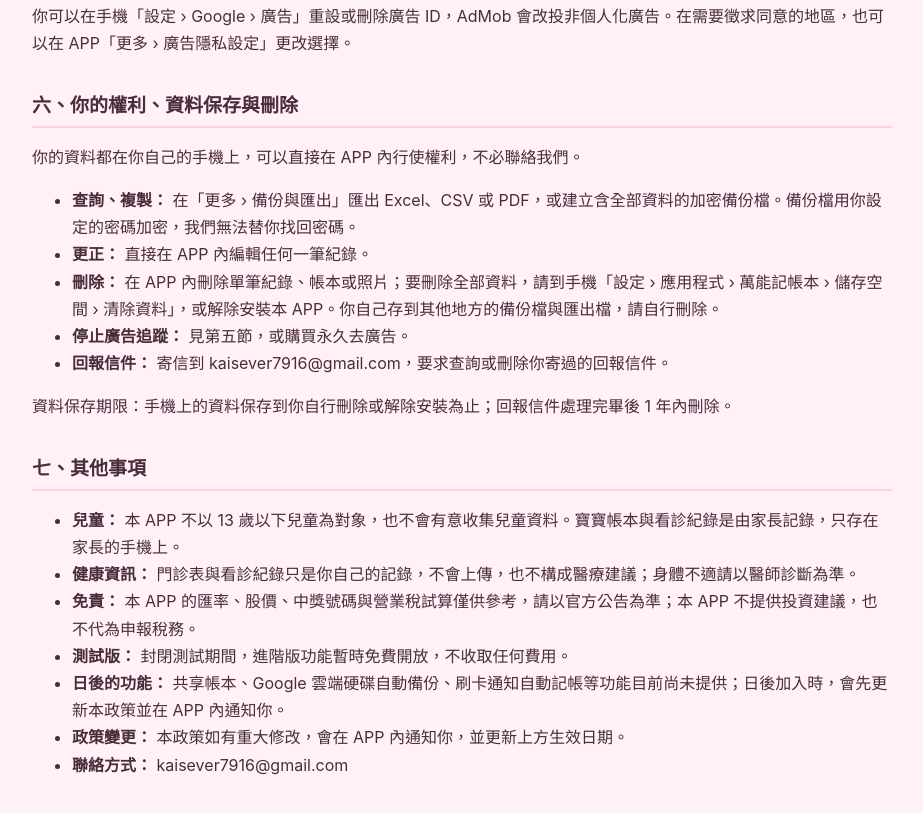
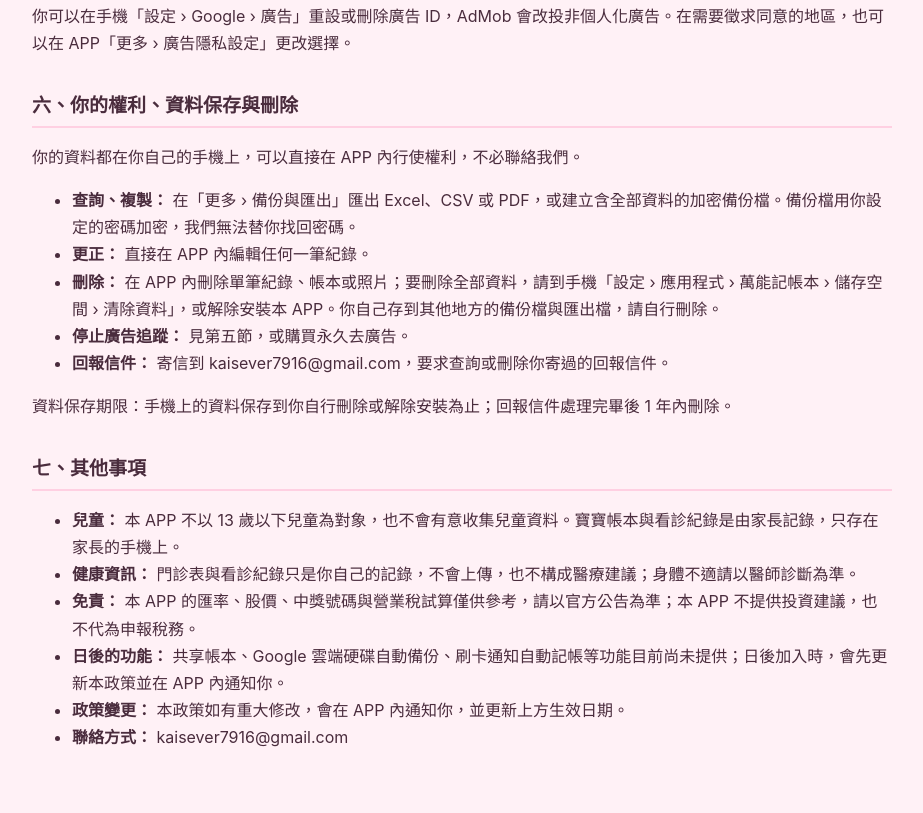
Before and after one commit to kaikai7916/wanneng-privacy, a plain HTML site: page index.html in a window 1280 px wide. Shown: the part 3122-3935 px from the top of the page, without its empty margins (178-1101 px from the left). Drawn offline with Linux system fonts and the light colour scheme.

Commit message:
隱私權政策：封閉測試恢復付費，移除測試版免費說明
Co-Authored-By: Claude Opus 5.5 <noreply@anthropic.com>

```diff
--- a/index.html
+++ b/index.html
@@ -52,6 +52,6 @@
 <ul><li><strong>查詢、複製：</strong> 在「更多 › 備份與匯出」匯出 Excel、CSV 或 PDF，或建立含全部資料的加密備份檔。備份檔用你設定的密碼加密，我們無法替你找回密碼。</li><li><strong>更正：</strong> 直接在 APP 內編輯任何一筆紀錄。</li><li><strong>刪除：</strong> 在 APP 內刪除單筆紀錄、帳本或照片；要刪除全部資料，請到手機「設定 › 應用程式 › 萬能記帳本 › 儲存空間 › 清除資料」，或解除安裝本 APP。你自己存到其他地方的備份檔與匯出檔，請自行刪除。</li><li><strong>停止廣告追蹤：</strong> 見第五節，或購買永久去廣告。</li><li><strong>回報信件：</strong> 寄信到 kaisever7916@gmail.com，要求查詢或刪除你寄過的回報信件。</li></ul>
 <p>資料保存期限：手機上的資料保存到你自行刪除或解除安裝為止；回報信件處理完畢後 1 年內刪除。</p>
 <h2>七、其他事項</h2>
-<ul><li><strong>兒童：</strong> 本 APP 不以 13 歲以下兒童為對象，也不會有意收集兒童資料。寶寶帳本與看診紀錄是由家長記錄，只存在家長的手機上。</li><li><strong>健康資訊：</strong> 門診表與看診紀錄只是你自己的記錄，不會上傳，也不構成醫療建議；身體不適請以醫師診斷為準。</li><li><strong>免責：</strong> 本 APP 的匯率、股價、中獎號碼與營業稅試算僅供參考，請以官方公告為準；本 APP 不提供投資建議，也不代為申報稅務。</li><li><strong>測試版：</strong> 封閉測試期間，進階版功能暫時免費開放，不收取任何費用。</li><li><strong>日後的功能：</strong> 共享帳本、Google 雲端硬碟自動備份、刷卡通知自動記帳等功能目前尚未提供；日後加入時，會先更新本政策並在 APP 內通知你。</li><li><strong>政策變更：</strong> 本政策如有重大修改，會在 APP 內通知你，並更新上方生效日期。</li><li><strong>聯絡方式：</strong> kaisever7916@gmail.com</li></ul>
+<ul><li><strong>兒童：</strong> 本 APP 不以 13 歲以下兒童為對象，也不會有意收集兒童資料。寶寶帳本與看診紀錄是由家長記錄，只存在家長的手機上。</li><li><strong>健康資訊：</strong> 門診表與看診紀錄只是你自己的記錄，不會上傳，也不構成醫療建議；身體不適請以醫師診斷為準。</li><li><strong>免責：</strong> 本 APP 的匯率、股價、中獎號碼與營業稅試算僅供參考，請以官方公告為準；本 APP 不提供投資建議，也不代為申報稅務。</li><li><strong>日後的功能：</strong> 共享帳本、Google 雲端硬碟自動備份、刷卡通知自動記帳等功能目前尚未提供；日後加入時，會先更新本政策並在 APP 內通知你。</li><li><strong>政策變更：</strong> 本政策如有重大修改，會在 APP 內通知你，並更新上方生效日期。</li><li><strong>聯絡方式：</strong> kaisever7916@gmail.com</li></ul>
 </main></body>
 </html>
```
Also changed, not shown: en.html (+1 -1 lines).
